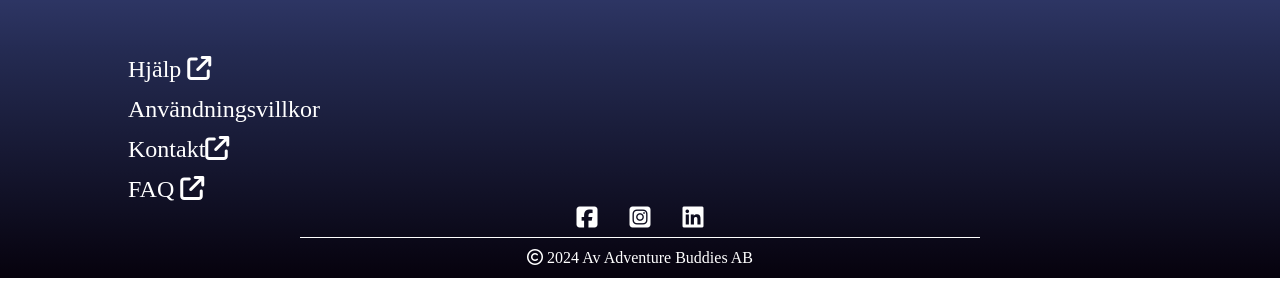
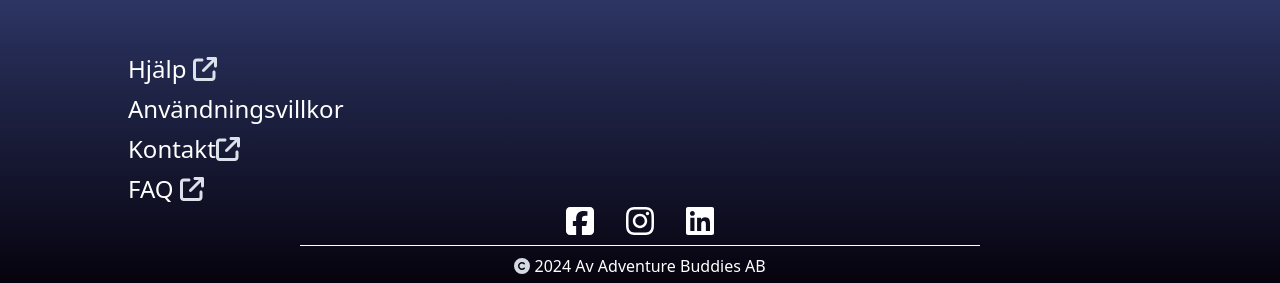
Before and after one commit to chas-academy/u08-business-idea-adventurebuddies, a React (Vite) app in the folder frontend/: page / in a window 1280 px wide. Shown: the part 789-1072 px from the top of the page. Built offline with nearby package versions, Linux system fonts and the light colour scheme; no server answers.

Commit message:
added facebook link, and changed icons from <i></i> to FontAwesomIcon

```diff
--- a/frontend/src/components/footer/Footer.tsx
+++ b/frontend/src/components/footer/Footer.tsx
@@ -1,11 +1,21 @@
-import './Footer.css'
+import { FontAwesomeIcon } from "@fortawesome/react-fontawesome";
+import "./Footer.css";
+import { faSquareFacebook } from "@fortawesome/free-brands-svg-icons/faSquareFacebook";
+import { faLinkedin } from "@fortawesome/free-brands-svg-icons/faLinkedin";
+import { faArrowUpRightFromSquare } from "@fortawesome/free-solid-svg-icons/faArrowUpRightFromSquare";
+import { faCopyright } from "@fortawesome/free-solid-svg-icons/faCopyright";
+import { faHouseChimneyWindow } from "@fortawesome/free-solid-svg-icons/faHouseChimneyWindow";
+import { faMap } from "@fortawesome/free-solid-svg-icons/faMap";
+import { faPlus } from "@fortawesome/free-solid-svg-icons/faPlus";
+import { faMagnifyingGlass } from "@fortawesome/free-solid-svg-icons/faMagnifyingGlass";
+import { faUserLarge } from "@fortawesome/free-solid-svg-icons/faUserLarge";
+import { faInstagram } from "@fortawesome/free-brands-svg-icons/faInstagram";
 
 const Footer = () => {
   return (
     <>
       <footer className="relative flex flex-col mt-auto right-0 left-0 bottom-0">
         <div className="relative w-full h-auto">
-
           {/* Back SVG */}
           <div className="absolute inset-0 mt-4">
             <svg
@@ -13,7 +23,6 @@ const Footer = () => {
               fill="none"
               xmlns="http://www.w3.org/2000/svg"
               className="w-full h-auto"
-
             >
               <path
                 fill-rule="evenodd"
@@ -24,14 +33,13 @@ const Footer = () => {
             </svg>
           </div>
 
-            {/* Middle SVG */}
+          {/* Middle SVG */}
           <div className="absolute inset-0 mt-8 sm:mt-10 md:mt-14 lg:mt-20 xl:mt-24  2xl:mt-28">
             <svg
               viewBox="0 0 1440 320"
               fill="none"
               xmlns="http://www.w3.org/2000/svg"
               className="w-full h-auto"
-
             >
               <path
                 fill-rule="evenodd"
@@ -74,10 +82,14 @@ const Footer = () => {
         </div>
 
         <div className="relative inset-0 bg-gradient-to-b from-halfDarkpurple to-darkPurple flex-grow">
-          <ul className="text-left pl-8 md:pl-32 pt-2 text-textColor text-xs md:text-base xl:text-2xl font-display sm:font-medium">
+          <ul className="text-left pl-8 md:pl-32 pt-2 text-textColor text-xs md:text-base xl:text-2xl font-poppins sm:font-medium">
             <li className="pb-2">
               <a href="#">
-                Hjälp <i className="fa-solid fa-arrow-up-right-from-square"></i>
+                Hjälp{" "}
+                <FontAwesomeIcon
+                  icon={faArrowUpRightFromSquare}
+                  style={{ color: "#dbe1eb" }}
+                />
               </a>
             </li>
             <li className="pb-2">
@@ -86,77 +98,127 @@ const Footer = () => {
             <li className="pb-2">
               <a href="#">
                 Kontakt
-                <i className="fa-solid fa-arrow-up-right-from-square"></i>
+                <FontAwesomeIcon
+                  icon={faArrowUpRightFromSquare}
+                  style={{ color: "#dbe1eb" }}
+                />
               </a>
             </li>
             <li>
               <a href="#">
-                FAQ <i className="fa-solid fa-arrow-up-right-from-square"></i>
+                FAQ{" "}
+                <FontAwesomeIcon
+                  icon={faArrowUpRightFromSquare}
+                  style={{ color: "#dbe1eb" }}
+                />
               </a>
             </li>
           </ul>
 
           <div className="flex justify-center pb-2">
             <ul className="flex">
-              <li className="px-4">
-                <a href="#">
-                  <i
-                    className="fa-brands fa-square-facebook fa-xl"
+              <li className="px-4" id="facebook">
+                <a
+                  href="https://www.facebook.com/groups/918437540292005"
+                  className="hidden sm:contents"
+                >
+                  <FontAwesomeIcon
+                    icon={faSquareFacebook}
+                    size="2xl"
                     style={{ color: "#FFFFFF" }}
-                  ></i>
+                  />
+                </a>
+                <a
+                  href="https://www.facebook.com/groups/918437540292005"
+                  className="sm:hidden"
+                >
+                  <FontAwesomeIcon
+                    icon={faSquareFacebook}
+                    size="xl"
+                    style={{ color: "#FFFFFF" }}
+                  />
                 </a>
               </li>
-              <li className="px-4">
-                <a href="#">
-                  <i
-                    className="fa-brands fa-square-instagram fa-xl"
+              <li className="px-4" id="instagram">
+                <a href="#" className="hidden sm:contents">
+                  <FontAwesomeIcon
+                    icon={faInstagram}
+                    size="2xl"
                     style={{ color: "#FFFFFF" }}
-                  ></i>
+                  />
+                </a>
+                <a href="#" className="sm:hidden">
+                  <FontAwesomeIcon
+                    icon={faInstagram}
+                    size="xl"
+                    style={{ color: "#FFFFFF" }}
+                  />
                 </a>
               </li>
-              <li className="px-4">
-                <a href="#">
-                  <i
-                    className="fa-brands fa-linkedin fa-xl"
+              <li className="px-4" id="linkedin">
+                <a href="#" className="hidden sm:contents">
+                  <FontAwesomeIcon
+                    icon={faLinkedin}
+                    size="2xl"
                     style={{ color: "#FFFFFF" }}
-                  ></i>
+                  />
+                </a>
+                <a href="#" className="sm:hidden">
+                  <FontAwesomeIcon
+                    icon={faLinkedin}
+                    size="xl"
+                    style={{ color: "#FFFFFF" }}
+                  />
                 </a>
               </li>
             </ul>
           </div>
 
           <div className="border-t  border-textColor mx-12 md:mx-[300px]">
-            <p className="text-center py-2 text-textColor text-xs md:text-base font-display">
-            <i className="fa-regular fa-copyright" style={{color: "#FFFFFF" }}></i> 2024 Av Adventure Buddies AB
+            <p className="text-center py-2 text-textColor text-xs md:text-base font-poppins">
+              <FontAwesomeIcon
+                icon={faCopyright}
+                style={{ color: "#d5dae2" }}
+              />{" "}
+              2024 Av Adventure Buddies AB
             </p>
           </div>
         </div>
 
         <div className="flex justify-evenly py-6 sm:hidden">
           <ul className="flex">
-            <li className='px-6'>
+            <li className="px-6">
               <a href="#">
-              <i className="fa-solid fa-house-chimney" style={{color: "#1E0707"}}></i>
+                <FontAwesomeIcon
+                  icon={faHouseChimneyWindow}
+                  style={{ color: "#1E0707" }}
+                />
               </a>
             </li>
             <li className="px-6">
               <a href="#">
-              <i className="fa-solid fa-map" style={{color: "#1E0707"}}></i>
+                <FontAwesomeIcon icon={faMap} style={{ color: "#1E0707" }} />
               </a>
             </li>
             <li className="px-6">
               <a href="#">
-              <i className="fa-solid fa-plus" style={{color: "#1E0707"}}></i>
+                <FontAwesomeIcon icon={faPlus} style={{ color: "#1E0707" }} />
               </a>
             </li>
             <li className="px-6">
               <a href="#">
-              <i className="fa-solid fa-magnifying-glass" style={{color: "#1E0707"}}></i>
+                <FontAwesomeIcon
+                  icon={faMagnifyingGlass}
+                  style={{ color: "#1E0707" }}
+                />
               </a>
             </li>
             <li className="px-6">
               <a href="#">
-              <i className="fa-solid fa-user-large" style={{color: "#1E0707"}}></i>
+                <FontAwesomeIcon
+                  icon={faUserLarge}
+                  style={{ color: "#1E0707" }}
+                />
               </a>
             </li>
           </ul>
```
